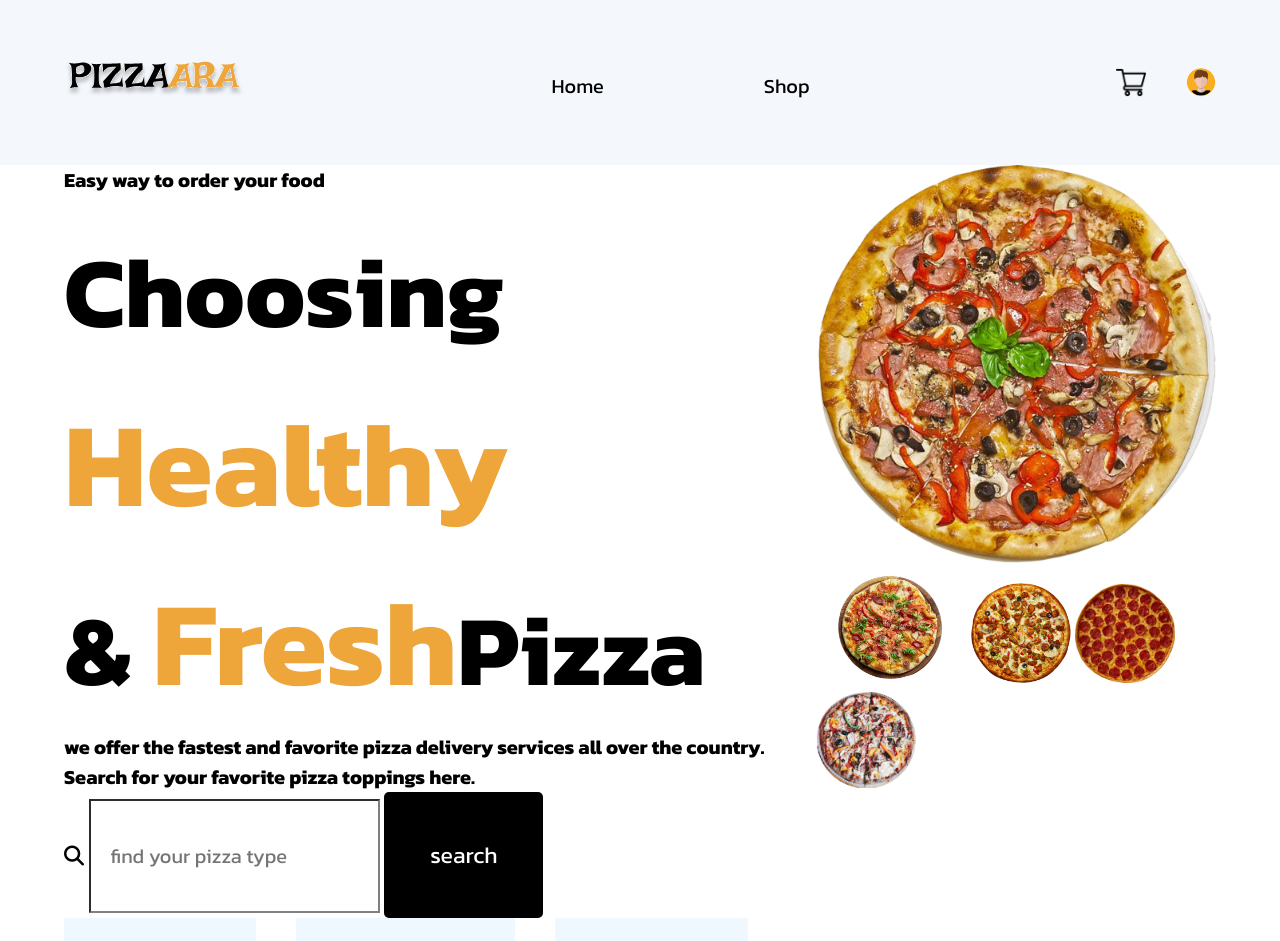
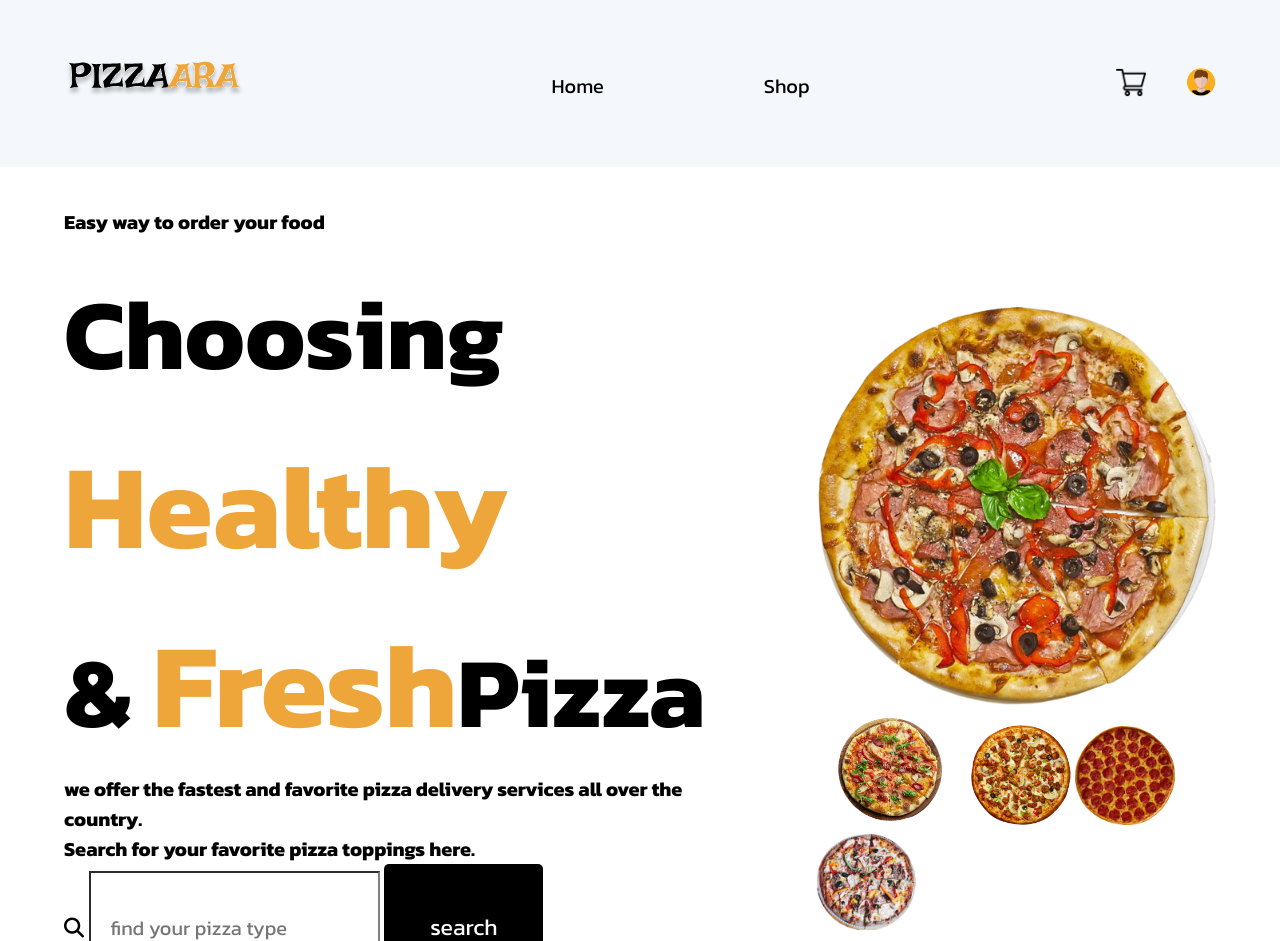
Before and after one commit to mahcee/pizarra-deliveries, a plain HTML site: page index.html in a window 1280 px wide. Shown: the top 941 px of the page. Drawn offline with Linux system fonts and the light colour scheme.

Commit message:
intoduced a padding bottom in the nav class

```diff
--- a/css/sections/header.css
+++ b/css/sections/header.css
@@ -1,7 +1,7 @@
 
 nav{
     background-color: #F4F7FB;
-    padding: 0em 0;
+    padding-bottom:2px;
 }
 .nav__container{
     display:flex;
--- a/css/sections/hero.css
+++ b/css/sections/hero.css
@@ -21,12 +21,15 @@
 }
 .hero__container{
     display:flex;
+    padding-top: 2em;
 }
 .hero__left h1{
     font-size:100px;
+
 }
 .hero__right{
-
+    padding-left:5em;
+    padding-top: 5em;
     flex-direction: column;
 }
 .hero__cards{
--- a/css/sections/menu.css
+++ b/css/sections/menu.css
@@ -37,7 +37,6 @@
 }
 .menu__content--card {
   display: flex;
-
   flex-direction: column;
   align-items: center;
   padding: 1.5em;
@@ -69,6 +68,7 @@ align-content:center;
 }
 .manifesto{
   display: flex;
+  padding-top: 2em;
 
 }
 .manifesto__cards{
--- a/index.html
+++ b/index.html
@@ -134,6 +134,7 @@
               <button class="btn">Add to Cart</button>
             </div>
           </div>
+
           <div class="menu__content--card">
             <div>
               <img src="images/tandoori-chicken.png" width="300px" />
@@ -161,8 +162,8 @@
             </div>
           </div>
         </div>
-        <button class="btn-more">View More</button>
       </div>
+      <button class="btn-more">View More</button>
     </section>
 
     <div class="container">
```
